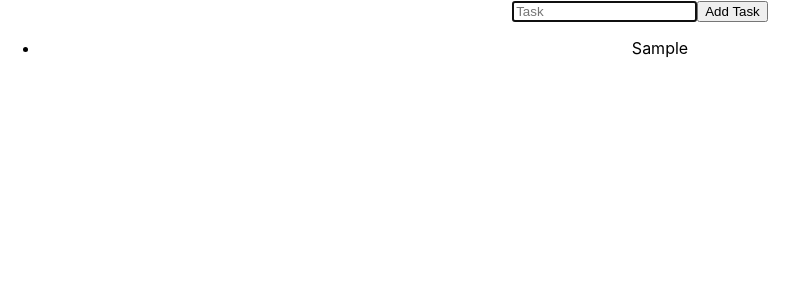
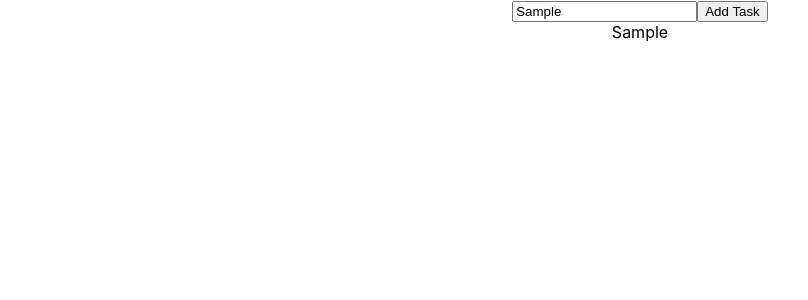
Before and after one commit to RSid/todoist, a React (Create React App) app in the folder react/todo-with-createreacthelper/: page / in a window 1280 px wide. Both pictures are taken after typing "Sample" into the empty fields and a click on the button "Add Task". Shown: the top 300 px of the page, without its empty margins (0-808 px from the left). Built offline with nearby package versions, Linux system fonts and the light colour scheme.

Commit message:
I actually got this to add todos and be structured in a way that makes sense!
Old code still hanging out but commented tho

```diff
--- a/react/todo-with-createreacthelper/src/App.js
+++ b/react/todo-with-createreacthelper/src/App.js
@@ -1,57 +1,61 @@
 import React, { Component } from 'react'
 import './App.css'
+import TodoList2 from './TodoList2'
+import TodoItems2 from './TodoItems2'
+import Todo from './Todo'
 import TodoList from './TodoList'
-import TodoItems from './TodoItems'
 
 class App extends Component {
-  constructor() {
+//  constructor() {
+//    super()
+//    this.state = {
+//      items: [],
+//      currentItem: {text:'', key:''},
+//    }
+//  }
+//  handleInput = e => {
+//    const itemText = e.target.value
+//    const currentItem = { text: itemText, key: Date.now() }
+//    this.setState({
+//      currentItem,
+//    })
+//  }
+//  addItem = e => {
+//    e.preventDefault()
+//    const newItem = this.state.currentItem
+//    if (newItem.text !== '') {
+//      console.log(newItem)
+//      const items = [...this.state.items, newItem]
+//      this.setState({
+//        items: items,
+//        currentItem: { text: '', key: '' },
+//      })
+//    }
+//  }
+//
+//  deleteItem = key => {
+//    const filteredItems = this.state.items.filter(item => {
+//      return item.key !== key
+//    })
+//    this.setState({
+//      items: filteredItems,
+//    })
+//  }
+//
+//  inputElement =React.createRef()
+
+    constructor() {
     super()
     this.state = {
-      items: [],
-      currentItem: {text:'', key:''},
-    }
-  }
-  handleInput = e => {
-    const itemText = e.target.value
-    const currentItem = { text: itemText, key: Date.now() }
-    this.setState({
-      currentItem,
-    })
-  }
-  addItem = e => {
-    e.preventDefault()
-    const newItem = this.state.currentItem
-    if (newItem.text !== '') {
-      console.log(newItem)
-      const items = [...this.state.items, newItem]
-      this.setState({
-        items: items,
-        currentItem: { text: '', key: '' },
-      })
+      tasks: []
     }
   }
 
-  deleteItem = key => {
-    const filteredItems = this.state.items.filter(item => {
-      return item.key !== key
-    })
-    this.setState({
-      items: filteredItems,
-    })
-  }
-
-  inputElement =React.createRef()
 
   render() {
     return (
       <div className="App">
-        <TodoList addItem={this.addItem}
-          inputElement={this.inputElement}
-          handleInput={this.handleInput}
-          currentItem={this.state.currentItem}/>
-
-          <TodoItems entries={this.state.items}
-            deleteItem={this.deleteItem}/>
+        <TodoList todos={this.state.tasks}/>
       </div>
     )
   }
--- /dev/null
+++ b/react/todo-with-createreacthelper/src/Todo.js
@@ -0,0 +1,9 @@
+import React, { Component } from 'react'
+
+class Todo extends Component {
+   render() {
+    return (<div>{this.props.title}</div>)
+    }
+}
+
+export default Todo;
--- a/react/todo-with-createreacthelper/src/TodoList.js
+++ b/react/todo-with-createreacthelper/src/TodoList.js
@@ -1,23 +1,53 @@
 import React, { Component } from 'react'
+import Todo from './Todo'
 
 class TodoList extends Component {
-  componentDidUpdate() {
-    this.props.inputElement.current.focus()
+   constructor(props) {
+    super(props)
+    this.state = {
+      items: props.todos,
+      currentItem: {text:'', key:''},
+    }
   }
+
+  handleInput = e => {
+    const itemText = e.target.value
+    const currentItem = { text: itemText, key: Date.now() }
+    this.setState({
+      currentItem,
+    })
+  }
+
+  addItem = e => {
+    e.preventDefault()
+    const newItem = this.state.currentItem
+    if (newItem.text !== '') {
+      console.log(newItem)
+      let newTodo={id: 5, title: newItem.text}
+      const items = [...this.state.items, newTodo]
+      this.setState({
+        items: items,
+        currentItem: { text: '', key: Date.now() },
+
+      })
+    }
+  }
+
+
   render() {
     return (
       <div className="todoListMain">
-        <div className="header">
-          <form onSubmit={this.props.addItem}>
+       <div className="header">
+          <form onSubmit={this.addItem}>
             <input
               placeholder="Task"
-              ref={this.props.inputElement}
-              value={this.props.currentItem.text}
-              onChange={this.props.handleInput}
+              onChange={this.handleInput}
             />
             <button type="submit"> Add Task </button>
           </form>
         </div>
+
+        {this.state.items.map(t => <Todo key={t.id} title={t.title} />)}
       </div>
     )
   }
```
Also changed, not shown: react/todo-with-createreacthelper/src/TodoItems2.js (renamed from react/todo-with-createreacthelper/src/TodoItems.js).
